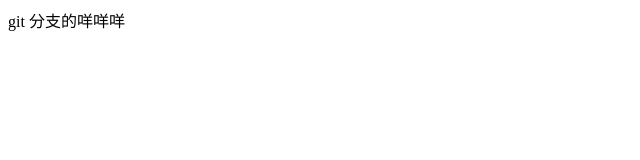
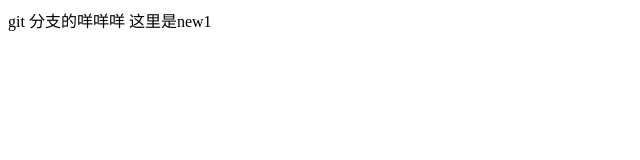
Before and after one commit to wanzixz/drag, a plain HTML site: page drag.html in a window 1280 px wide. Shown: the whole page, without its empty margins (0-640 px from the left). Drawn offline with Linux system fonts and the light colour scheme.

Commit message:
change new1

```diff
--- a/drag.html
+++ b/drag.html
@@ -6,5 +6,6 @@
 	</head>
 	<body>
 		git  分支的咩咩咩
+		这里是new1
 	</body>
 </html>
```
